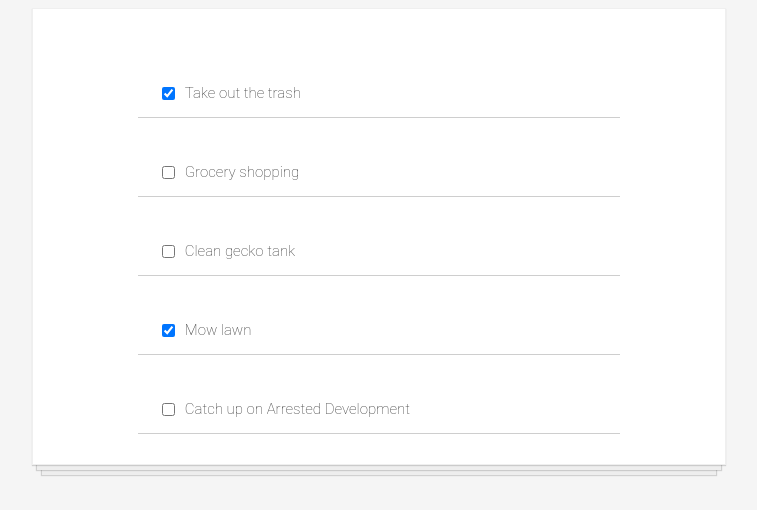
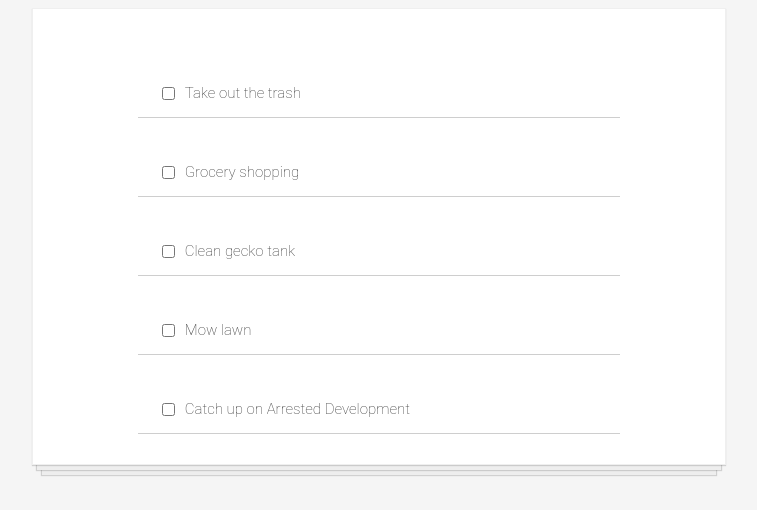
Before and after one commit to NickMagidson/todo-list, a React (Create React App) app: page / in a window 1280 px wide. Shown: the top 510 px of the page, without its empty margins (261-1018 px from the left). Built offline with nearby package versions, Linux system fonts and the light colour scheme.

Commit message:
Checked styling

```diff
--- a/src/TodoItem.js
+++ b/src/TodoItem.js
@@ -2,6 +2,12 @@
 import './style.css';
 
 function ToDoItem(props) {
+    const completedStyle = {
+        fontStyle: "italic",
+        color: "#cdcdcd",
+        textDecoration: "line-through"
+    }
+
     return(
         <div className="todo-item">
             <input
@@ -9,7 +15,7 @@
                 checked={props.item.completed}
                 onChange={() => props.handleChange(props.item.id)}
             />
-            <p>{props.item.text}</p>
+            <p style={props.item.completed ? completedStyle : null}>{props.item.text}</p>
         </div>
     )
 }
--- a/src/todosData.js
+++ b/src/todosData.js
@@ -2,7 +2,7 @@
     {
         id: 1,
         text: "Take out the trash",
-        completed: true
+        completed: false
     },
     {
         id: 2,
@@ -17,7 +17,7 @@
     {
         id: 4,
         text: "Mow lawn",
-        completed: true
+        completed: false
     },
     {
         id: 5,
```
